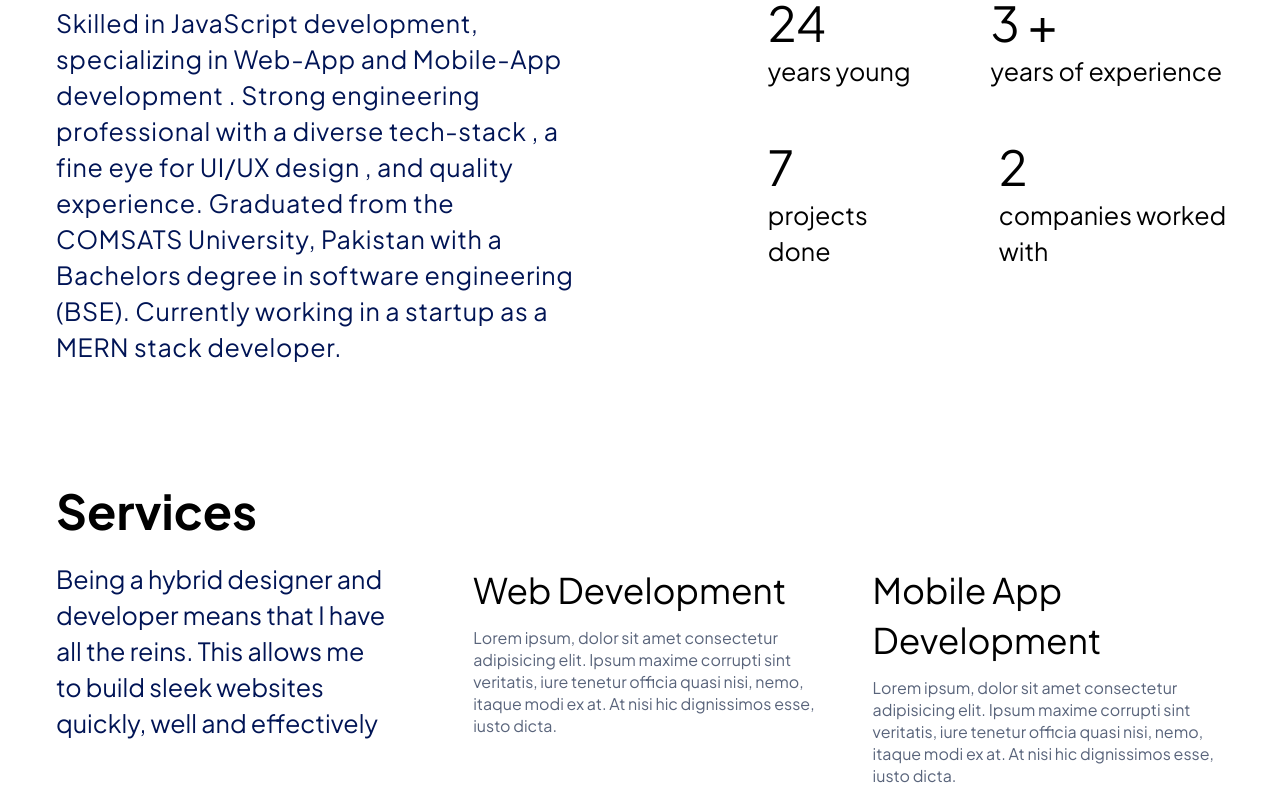
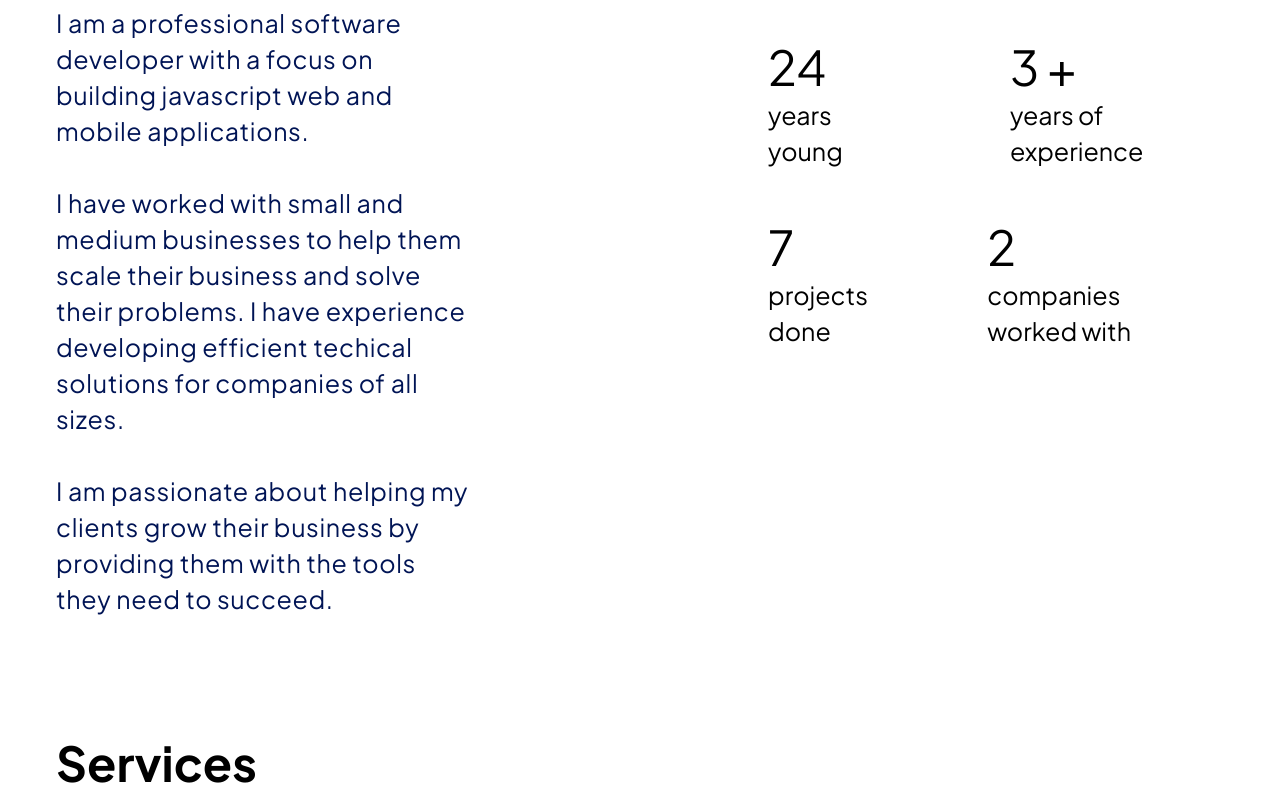
Before and after one commit to mnmalikdev/portfolio, a Next.js app: page / in a window 1280 px wide. Shown: the part 1080-1880 px from the top of the page. Built offline with nearby package versions, Linux system fonts and the light colour scheme.

Commit message:
edited abouyt me section

```diff
--- a/src/components/About.tsx
+++ b/src/components/About.tsx
@@ -5,18 +5,21 @@ const About = () => {
         {/* left column */}
         <div className=" text-h2 font-bold ">About Me</div>
         <div className=" my-5 ">
-          <div className=" text-paraGraphMedium w-full lg:text-paraGraphMedium tracking-wide text-paraColor lg:w-4/5  ">
-            Skilled in JavaScript development, specializing in Web-App and Mobile-App development . Strong engineering professional with a diverse
-            tech-stack , a fine eye for UI/UX design , and quality experience. Graduated from the COMSATS University, Pakistan with a Bachelors degree
-            in software engineering (BSE). Currently working in a startup as a MERN stack developer.
+          <div className=" text-paraGraphMedium w-full lg:text-paraGraphMedium tracking-wide text-paraColor lg:w-2/3 pr-5 ">
+            I am a professional software developer with a focus on building javascript web and mobile applications.
+            <br />
+            <br /> I have worked with small and medium businesses to help them scale their business and solve their problems. I have experience
+            developing efficient techical solutions for companies of all sizes.
+            <br />
+            <br /> I am passionate about helping my clients grow their business by providing them with the tools they need to succeed.
           </div>
         </div>
       </div>
-      <div className=" my-5 ">
-        <div className=" flex flex-col gap-12 mt-12 ">
+      <div className="  w-2/6">
+        <div className=" flex flex-col justify-center gap-12 mt-28 ">
           {/* first row with 2 */}
-          <div className=" flex flex-row gap-20">
-            <div className=" flex flex-col ">
+          <div className=" flex flex-row gap-32">
+            <div className=" flex flex-col  ">
               <div className=" text-h2"> 24 </div>
               <div className=" text-paraGraphMedium"> years young</div>
             </div>
@@ -27,7 +30,7 @@ const About = () => {
             </div>
           </div>
           {/* second row with 2 */}
-          <div className=" flex flex-row gap-16">
+          <div className=" flex flex-row gap-24">
             <div className=" flex flex-col ">
               <div className=" text-h2"> 7 </div>
               <div className=" text-paraGraphMedium"> projects done</div>
--- a/src/components/Services.tsx
+++ b/src/components/Services.tsx
@@ -9,8 +9,8 @@ const Services: React.FC = () => {
         {/* div 1 */}
         <div className=" my-5 ">
           <div className=" text-paraGraphMedium w-full lg:text-paragraphMedium text-paraColor lg:w-4/5  ">
-            Being a hybrid designer and developer means that I have all the reins. This allows me to build sleek websites quickly, well and
-            effectively
+            Being a hybrid designer and developer means that I have all the reins. This allows me to build sleek webs and mobile applications quickly,
+            well and effectively
           </div>
         </div>
         <div>
```
